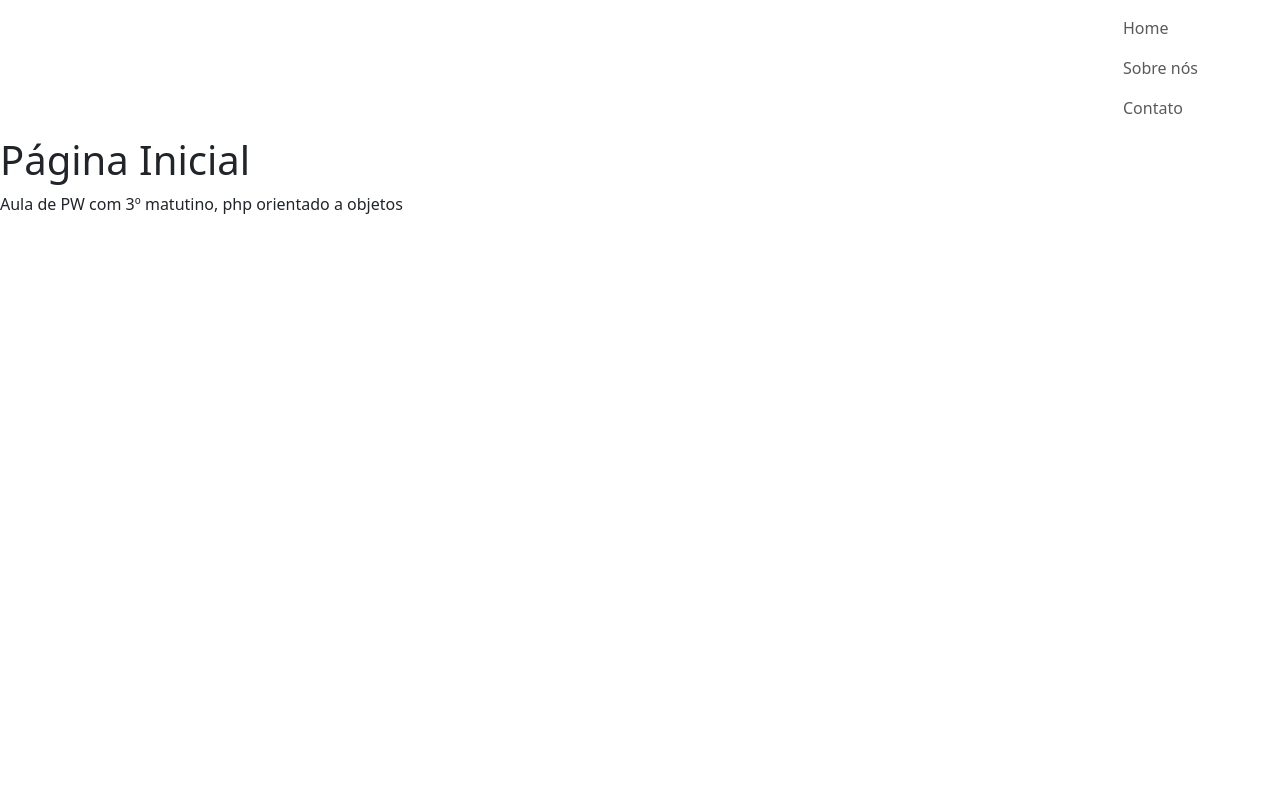
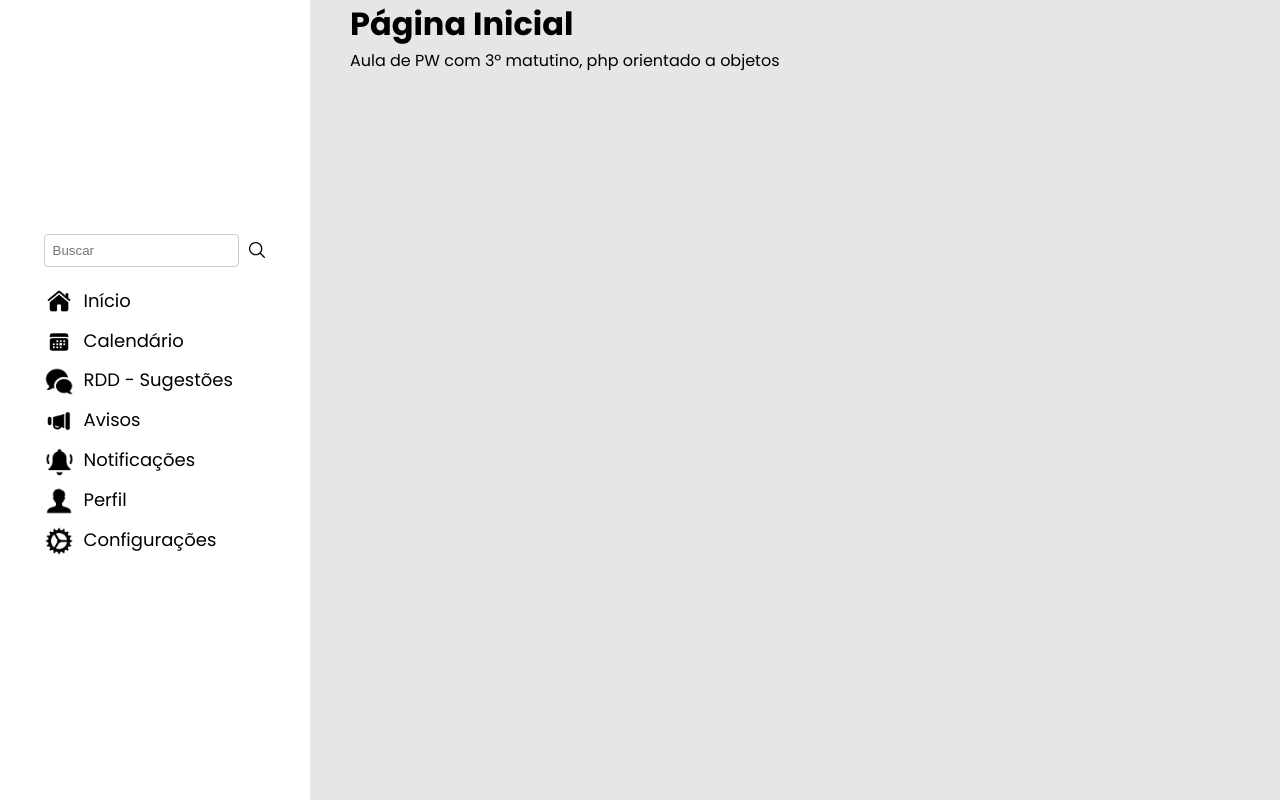
Before and after one commit to lucasvassilakis/Demandfy, a PHP site: page /framework/ in a window 1280 px wide. Run offline with PHP 8.4, Linux system fonts and the light colour scheme; some libraries are stand-ins or nearby versions.

Commit message:
Início da sidebar

```diff
--- a/app/Views/sidebar.php
+++ b/app/Views/sidebar.php
@@ -1,18 +1,33 @@
 <header>
     <div class="container">
-        <nav class="navbar sidebar">
+        <nav class="sidebar">
             <a class="navbar-brand" href="<?=URL?>"><img src="" alt=""></a>
-            <div class="" id="">
-                <!-- Menu alinhado à esquerda -->
-                <ul class="navbar-nav mr-auto">
+            <div class="navbar">
+                <div class="search-container">
+                    <input type="text" placeholder="Buscar" class="search-input">
+                    <img class="search-icon" src="public\img\search.png" alt="Buscar">
+                </div>
+                <ul class="nav-list">
                     <li class="nav-item">
-                        <a class="nav-link" href="<?=URL?>" data-tooltip="tooltip" title="Página Inicial">Home</a>
+                        <a class="nav-link" href="<?=URL?>" data-tooltip="tooltip" title="Página Inicial"><img class="nav-img" src="public\img\home.png" alt=""><span class="nav-text">Início</span></a>
                     </li>
                     <li class="nav-item">
-                        <a class="nav-link" href="<?=URL?>/paginas/sobre" data-tooltip="tooltip" title="Sobre nós">Sobre nós</a>
+                        <a class="nav-link" href="<?=URL?>" data-tooltip="tooltip" title="Página Inicial"><img class="nav-img" src="public\img\calendar.png" alt=""><span class="nav-text">Calendário</span></a>
                     </li>
                     <li class="nav-item">
-                        <a class="nav-link" href="<?=URL?>/paginas/contato" data-tooltip="tooltip" title="contato">Contato</a>
+                        <a class="nav-link" href="<?=URL?>" data-tooltip="tooltip" title="Página Inicial"><img class="nav-img" src="public\img\idea.png" alt=""><span class="nav-text">RDD - Sugestões</span></a>
+                    </li>
+                    <li class="nav-item">
+                        <a class="nav-link" href="<?=URL?>" data-tooltip="tooltip" title="Página Inicial"><img class="nav-img" src="public\img\megaphone.png" alt=""><span class="nav-text">Avisos</span></a>
+                    </li>
+                    <li class="nav-item">
+                        <a class="nav-link" href="<?=URL?>" data-tooltip="tooltip" title="Página Inicial"><img class="nav-img" src="public\img\notification.png" alt=""><span class="nav-text">Notificações</span></a>
+                    </li>
+                    <li class="nav-item">
+                        <a class="nav-link" href="<?=URL?>" data-tooltip="tooltip" title="Página Inicial"><img class="nav-img" src="public\img\perfil-de-usuario.png" alt=""><span class="nav-text">Perfil</span></a>
+                    </li>
+                    <li class="nav-item">
+                        <a class="nav-link" href="<?=URL?>" data-tooltip="tooltip" title="Página Inicial"><img class="nav-img" src="public\img\setting.png" alt=""><span class="nav-text">Configurações</span></a>
                     </li>
                 </ul>
             </div>
--- a/public/css/estilo.css
+++ b/public/css/estilo.css
@@ -0,0 +1,80 @@
+@import url('https://fonts.googleapis.com/css2?family=Itim&display=swap');
+@import url('https://fonts.googleapis.com/css2?family=Poppins:ital,wght@0,100;0,200;0,300;0,400;0,500;0,600;0,700;0,800;0,900;1,100;1,200;1,300;1,400;1,500;1,600;1,700;1,800;1,900&display=swap');
+
+* {
+    margin: 0;
+    padding: 0;
+    box-sizing: border-box;
+}
+
+body {
+    font-family: 'Poppins';
+    background-color: #e6e6e6;
+    padding-left: 350px;
+}
+
+.container {
+
+}
+
+.sidebar {
+  height: 100vh;
+  width: 310px;
+  position: fixed;
+  z-index: 1;
+  top: 0;
+  left: 0;
+  background-color: #ffffff;
+  overflow-x: hidden;
+  display: flex;
+  justify-content: center;
+  align-items: center;
+}
+
+.navbar-brand {
+
+}
+
+.search-container {
+    display: flex;
+    align-items: center;
+    margin-bottom: 20px;
+}
+
+.search-input {
+    width: 100%;
+    padding: 8px;
+    border: 1px solid #ccc;
+    border-radius: 4px;
+}
+
+.search-icon {
+    width: 20px;
+    height: 20px;
+    margin-left: 8px;
+}
+
+.nav-list {
+    list-style-type: none;
+}
+
+.nav-item {
+    margin-bottom: 10px;
+}
+
+.nav-link {
+    text-decoration: none;
+    font-size: 18px;
+    color: #000000;
+    display: block;
+}
+
+.nav-img {
+    width: 30px;
+    margin-right: 10px;
+    vertical-align: middle;
+}
+
+.nav-text {
+
+}
--- a/public/index.php
+++ b/public/index.php
@@ -59,8 +59,7 @@ echo '<hr>Ultimo ID inserido'.$db->ultimoIdInserido();
     <meta name="viewport" content="width=device-width, initial-scale=1.0">
     <title><?= APP_NAME ?> </title>
 
-    <link rel="stylesheet" href="<?=URL?>/public/bootstrap/css/bootstrap.min.css"/>
-    <script src="<?=URL?>/public/boostrap/js/bootstrap.min.js"></script>
+    <link rel="stylesheet" href="public\css\estilo.css">
 </head>
 <body>
     <?php
```
Also changed, not shown: public/img/calendar.png (added), public/img/forms.png (added), public/img/home.png (added), public/img/idea.png (added), public/img/logout.png (added), public/img/megaphone.png (added), public/img/notification.png (added), public/img/perfil-de-usuario.png (added), public/img/search.png (added), public/img/setting.png (added).
